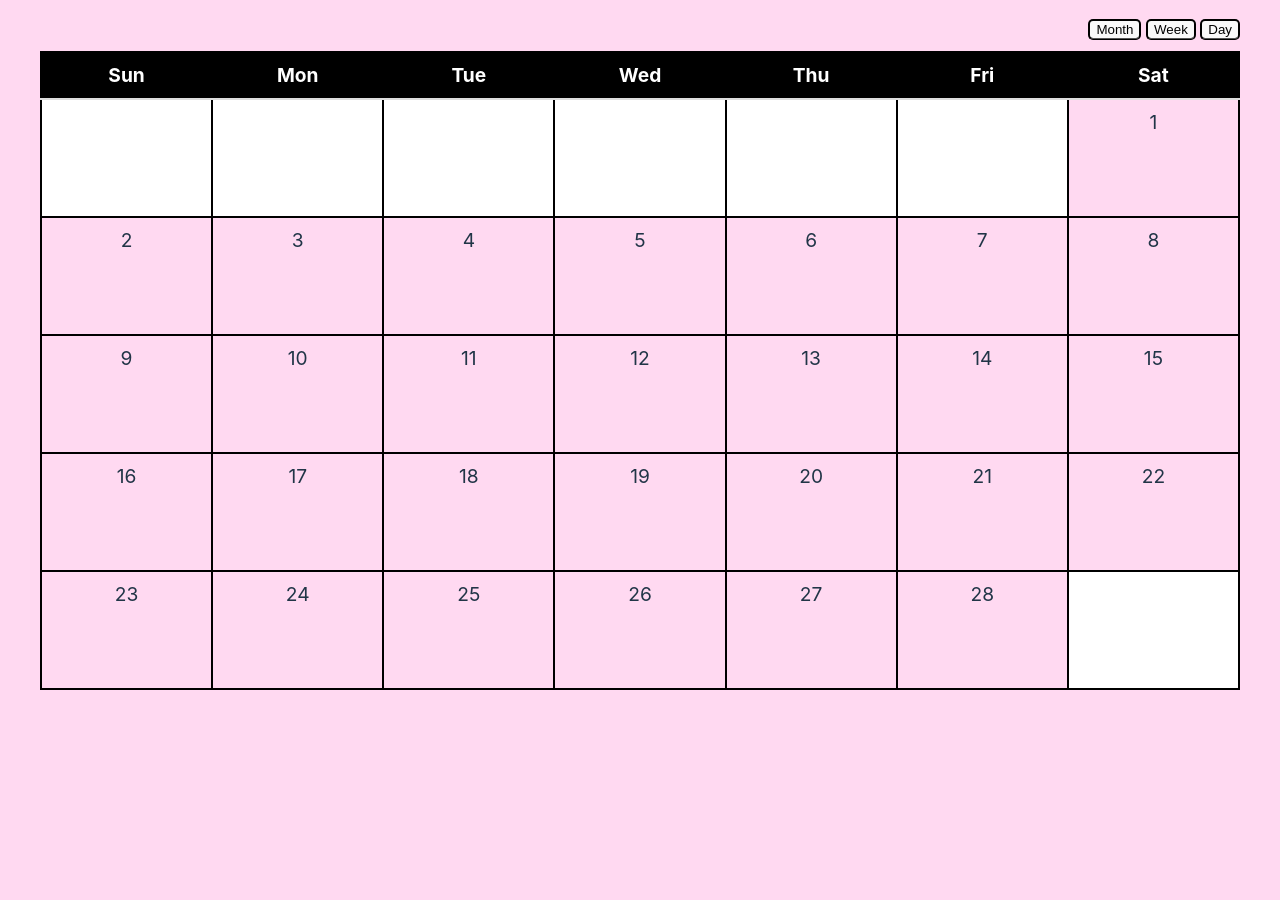
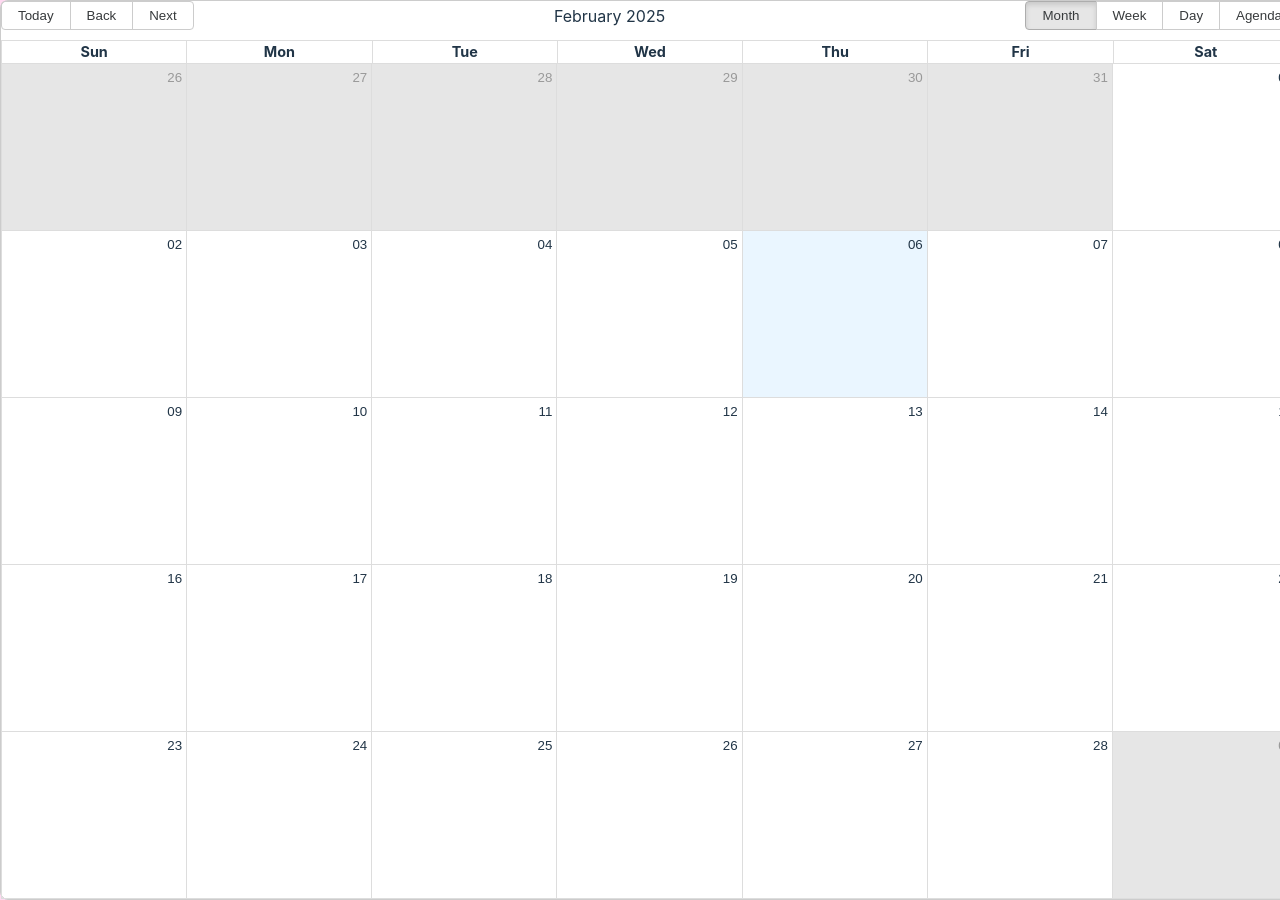
Before and after one commit to sapierre26/ToDo_List, a React (Vite) app in the folder packages/react-frontend/: page / in a window 1280 px wide. Before the commit the page ends 800 px from the top, so only its background shows below. Built offline with nearby package versions, Linux system fonts and the light colour scheme.

Commit message:
Layout Google Calendar Done

```diff
--- a/packages/react-frontend/package.json
+++ b/packages/react-frontend/package.json
@@ -10,7 +10,11 @@
     "preview": "vite preview"
   },
   "dependencies": {
+    "date-fns": "^4.1.0",
+    "moment": "^2.30.1",
+    "moment-timezone": "^0.5.47",
     "react": "^18.3.1",
+    "react-big-calendar": "^1.17.1",
     "react-dom": "^18.3.1"
   },
   "devDependencies": {
--- a/packages/react-frontend/src/App.css
+++ b/packages/react-frontend/src/App.css
@@ -1,9 +1,10 @@
 #root {
   max-width: 1280px;
   margin: 0 auto;
-  padding: 1rem;
-  text-align: right;
 }
+
+.rbc-calendar
+
 
 .logo {
   height: 6em;
--- a/packages/react-frontend/src/App.jsx
+++ b/packages/react-frontend/src/App.jsx
@@ -1,42 +1,14 @@
 //ToDoList
-import { useState } from 'react'
+import React from 'react'
 import './App.css'
-import Month from "./Month"
-import Week from "./Week"
-import Day from "./Day"
+import CalendarComponent from './CalendarComponent';
 
 function App() {
-	const today = new Date();
-	const [month, setmonth] = useState(today.getMonth());
-	const [year, setYear] = useState(today.getFullYear());
-	const [day, setDay] = useState(today.getDate());
-	const [view, setView] = useState('month');
 	return (
-		<div className="buttons">
-			<button onClick={() => setView('month')}>Month</button> <button onClick={() => setView('week')}>Week</button>  <button onClick={() => setView('day')}>Day</button>
-			<div className="container">
-			{view == 'month' ? (
-					<Month
-						month={month}
-						year={year}
-					/>
-				) : view === 'week' ? (
-					<Week
-						day={day}
-						month={month}
-						year={year}
-					/>
-				) : (
-					<Day
-						day={day}
-						month={month}
-						year={year}
-					/>
-				)
-			}
-			</div>
-		</div>
-	);
+        <div>
+            <CalendarComponent />
+        </div>
+    );
 }
 
 export default App
--- /dev/null
+++ b/packages/react-frontend/src/CalendarComponent.jsx
@@ -0,0 +1,71 @@
+import React, { useState, useEffect } from "react";
+import {Calendar, dateFnsLocalizer} from 'react-big-calendar'
+import format from 'date-fns/format'
+import parse from 'date-fns/parse'
+import startOfWeek from 'date-fns/startOfWeek'
+import getDay from 'date-fns/getDay'
+import enUS from 'date-fns/locale/en-US'
+import "react-big-calendar/lib/css/react-big-calendar.css";
+
+const locales = {
+    'en-US': enUS,
+}
+
+const localizer = dateFnsLocalizer({
+    format,
+    parse,
+    startOfWeek: () => startOfWeek(new Date(), {weekStartsOn: 0}),
+    getDay,
+    locales,
+})
+
+const CalendarComponent = () => {
+    const [events, setEvents] = useState([]);
+
+    useEffect(() => {
+        const savedEvents = JSON.parse(localStorage.getItem("events"));
+        if (savedEvents) setEvents(savedEvents);
+    }, []);
+
+   useEffect(() => {
+        localStorage.setItem("events", JSON.stringify(events));
+   }, [events]);
+
+    const handleEvents = ({start, end}) => {
+        const title = window.prompt("Event Title: ");
+        if (title) {
+            const newEvent = {title, start, end, allDay: true};
+            setEvents([...events, newEvent]) ;
+        }
+    };
+
+    const handleDeleteEvent = (event) => {
+        if (window.confirm(`Delete '${event.title}'?`))
+        {
+            setEvents(events.filter((e) => e !== event));
+        }
+    };
+
+    return (
+        <div>
+            <Calendar
+                localizer={localizer}
+                events={events}
+                startAccessor="start"
+                endAccessor="end"
+                defaultView="month"
+                selectable
+                onSelectSlot={handleEvents}
+                onSelectEvent={handleDeleteEvent}
+                style={{border: "1px solid #ccc",
+                    height: 900,
+                    borderRadius: "8px",
+                    backgroundColor: "#fff",
+                    width: 1300,
+                    }}
+            />
+        </div>
+    );
+};
+
+export default CalendarComponent;
--- a/packages/react-frontend/src/Day.jsx
+++ b/packages/react-frontend/src/Day.jsx
@@ -4,7 +4,7 @@ import React from "react";
 
 function TableHeader({day, month, year}) {
 	const currDateIndex = new Date(year, month, day).getDay();
-	const weeks = {"SUN " : 0, "MON " : 1, "Tue " : 2, "WED ":3, "THU ":4, "FRI ":5, "SAT ": 6};
+	const weeks = {"SUN " : 0, "MON " : 1, "TUE " : 2, "WED ":3, "THU ":4, "FRI ":5, "SAT ": 6};
 	let dayOfWeek = Object.keys(weeks).find(key => weeks[key] === currDateIndex);
 	return (
 		<thead>
--- a/packages/react-frontend/src/Week.jsx
+++ b/packages/react-frontend/src/Week.jsx
@@ -4,17 +4,21 @@ import React from "react";
 function TableHeader({day, month, year}) {
 	const currDateIndex = new Date(year, month, day).getDay();
 	const firstDayOfWeek = new Date(year, month, day);
-	const week = ["Sun", "Mon", "Tue", "Wed", "Thu", "Fri", "Sat"];
+	const week = ["SUN", "MON", "TUE", "WED", "THU", "FRI", "SAT"];
 	let index = day - currDateIndex;
 	for (let i = 0; i < 7; i++) {
 		week[i] = week[i].concat(" ", index);
 		index++;
 	}
 
-	week.forEach(value => console.log(value));
+	const emptyColumns = [];
+	for (let i = 0; i < 7; i++) {
+		emptyColumns.push(null);
+	}
+
 	return (
 		<thead>
-			<tr style={{background: "black", color: "white"}}>
+			<tr>
 				{week.map((dayName, col) => (
 					<td key={col}>{dayName}</td>
 				))}
--- a/packages/react-frontend/src/index.css
+++ b/packages/react-frontend/src/index.css
@@ -73,6 +73,7 @@ button {
 	border-color: black;
 	border: solid round;
 	margin-bottom: 0.7rem;
+	margin-right: 0.7rem;
 	border-radius: 5px;
 }
 /**
@@ -89,13 +90,6 @@ table {
 }
 
 /*the sunday-saturday color pick*/
-thead th {
-	background-color: black;
-	color: white;
-	font-weight: bold;
-	border-bottom: 2px solid #dedede;
-}
-
 tfoot th {
   border-top: 2px solid #dedede;
 }
@@ -113,6 +107,13 @@ tbody td:empty {
 }
 /*this is for the border lines of the table*/
 th, td {
+	font-family: "Noto Sans", sans-serif;
+	background-color: white;
+	color: black;
+	font-style: normal;
+	font-weight: normal;
+	border-bottom: black;
+
 	border: 2px solid black;
 	text-align: center;
 	padding: 0.5rem;
```
Also changed, not shown: 1 other file (tests, documents, lock files or other folders).
